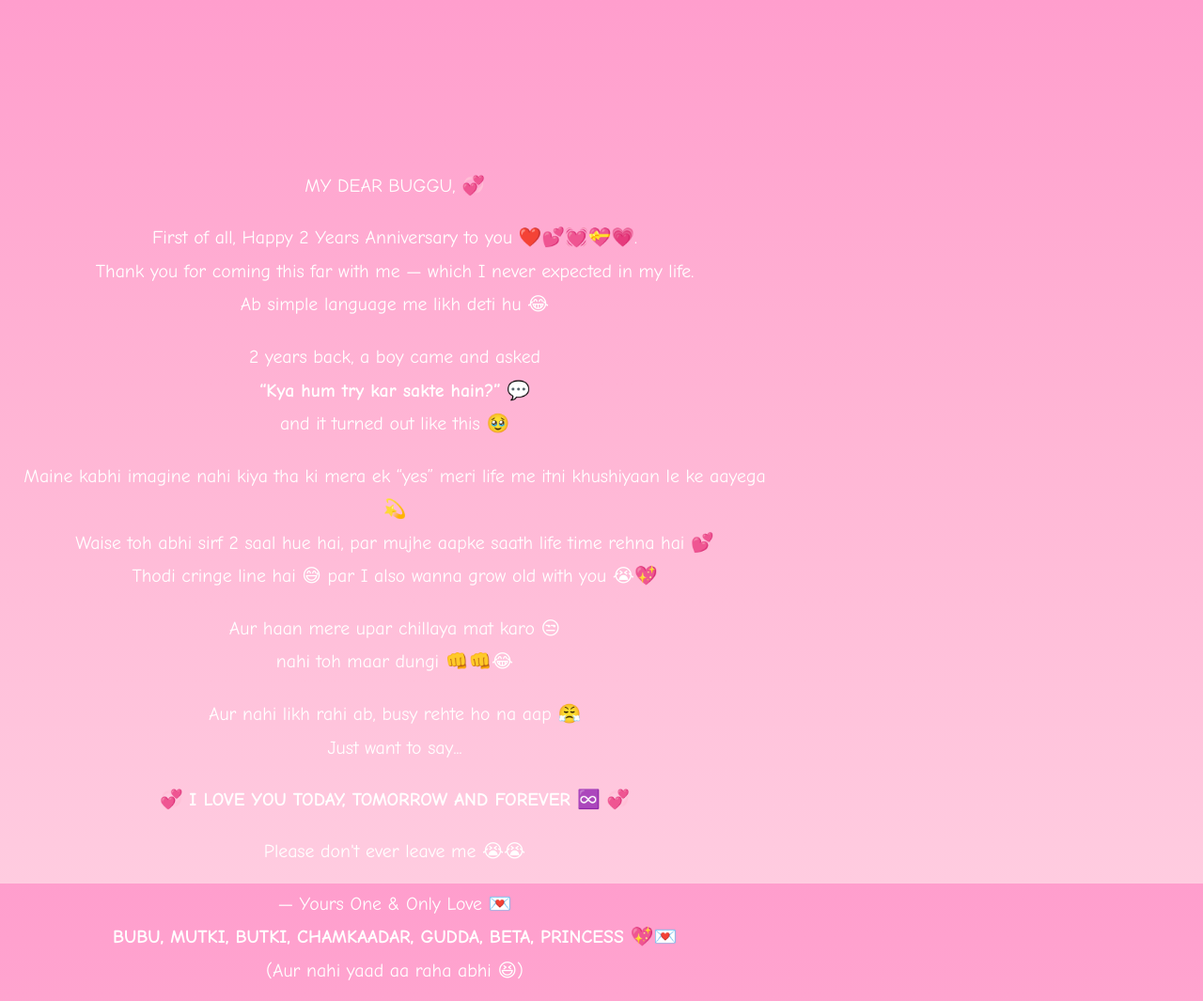
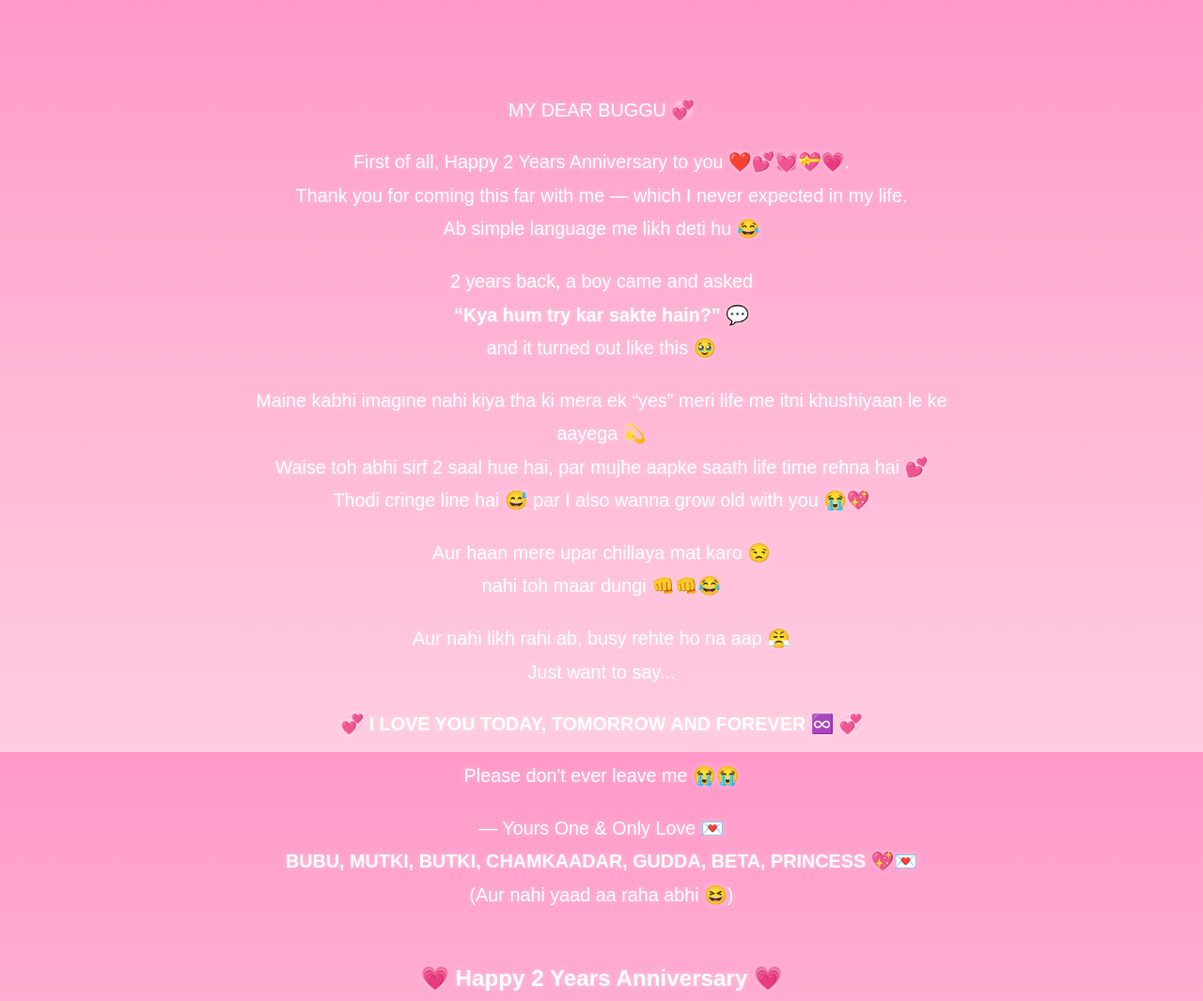
Before and after one commit to bubu-buggu/anniversary-website, a plain HTML site: page message.html in a window 1280 px wide. Shown: the top 1065 px of the page at 94% size. Drawn offline with Linux system fonts and the light colour scheme.

Commit message:
Update message.html

```diff
--- a/message.html
+++ b/message.html
@@ -7,78 +7,81 @@
   <link rel="stylesheet" href="style.css" />
   <style>
     body {
-      background: linear-gradient(to bottom, #ff9ecd, #ffb6d5, #ffcce0);
-      font-family: "Comic Sans MS", cursive, sans-serif;
+      background: linear-gradient(to bottom, #ff99c8, #ffb6d5, #ffcce0);
+      font-family: "Poppins", sans-serif;
       color: white;
       text-align: center;
       margin: 0;
       padding: 0;
-      overflow-y: auto;
+      overflow-y: auto; /* allows full scrolling */
       min-height: 100vh;
     }
 
     .message-container {
-      margin-top: 140px; /* ensures full message is visible */
-      margin-bottom: 100px;
-      padding: 20px;
+      padding: 80px 20px 120px; /* top and bottom padding for mobile view */
       width: 90%;
       max-width: 800px;
+      margin: 0 auto;
       line-height: 1.8;
       font-size: 18px;
+      text-shadow: 0 0 6px rgba(255,255,255,0.4);
       animation: fadeIn 2s ease-in-out;
     }
 
+    p {
+      margin-bottom: 18px;
+    }
+
     .footer {
-      margin-top: 60px;
+      margin-top: 50px;
+      font-size: 22px;
       font-weight: bold;
-      font-size: 22px;
+      animation: pulse 2s infinite;
     }
 
     @keyframes fadeIn {
-      from {
-        opacity: 0;
-        transform: translateY(-20px);
-      }
-      to {
-        opacity: 1;
-        transform: translateY(0);
-      }
+      from { opacity: 0; transform: translateY(-20px); }
+      to { opacity: 1; transform: translateY(0); }
     }
 
-    html {
-      scroll-behavior: smooth;
+    @keyframes pulse {
+      0% { transform: scale(1); }
+      50% { transform: scale(1.1); }
+      100% { transform: scale(1); }
     }
+
+    html { scroll-behavior: smooth; }
   </style>
 </head>
 <body>
   <div class="message-container">
-    <p>MY DEAR BUGGU, 💞</p>
+    <p>MY DEAR BUGGU 💞</p>
 
     <p>
-      First of all, Happy 2 Years Anniversary to you ❤️💕💓💝💗. <br />
-      Thank you for coming this far with me — which I never expected in my life. <br />
+      First of all, Happy 2 Years Anniversary to you ❤️💕💓💝💗.<br>
+      Thank you for coming this far with me — which I never expected in my life.<br>
       Ab simple language me likh deti hu 😂
     </p>
 
     <p>
-      2 years back, a boy came and asked <br />
-      <b>“Kya hum try kar sakte hain?”</b> 💬 <br />
+      2 years back, a boy came and asked<br>
+      <b>“Kya hum try kar sakte hain?”</b> 💬<br>
       and it turned out like this 🥹
     </p>
 
     <p>
-      Maine kabhi imagine nahi kiya tha ki mera ek “yes” meri life me itni khushiyaan le ke aayega 💫 <br />
-      Waise toh abhi sirf 2 saal hue hai, par mujhe aapke saath life time rehna hai 💕 <br />
+      Maine kabhi imagine nahi kiya tha ki mera ek “yes” meri life me itni khushiyaan le ke aayega 💫<br>
+      Waise toh abhi sirf 2 saal hue hai, par mujhe aapke saath life time rehna hai 💕<br>
       Thodi cringe line hai 😅 par I also wanna grow old with you 😭💖
     </p>
 
     <p>
-      Aur haan mere upar chillaya mat karo 😒 <br />
+      Aur haan mere upar chillaya mat karo 😒<br>
       nahi toh maar dungi 👊👊😂
     </p>
 
     <p>
-      Aur nahi likh rahi ab, busy rehte ho na aap 😤 <br />
+      Aur nahi likh rahi ab, busy rehte ho na aap 😤<br>
       Just want to say...
     </p>
 
@@ -89,8 +92,8 @@
     <p>Please don't ever leave me 😭😭</p>
 
     <p>
-      — Yours One & Only Love 💌 <br />
-      <b>BUBU, MUTKI, BUTKI, CHAMKAADAR, GUDDA, BETA, PRINCESS 💖💌</b> <br />
+      — Yours One & Only Love 💌<br>
+      <b>BUBU, MUTKI, BUTKI, CHAMKAADAR, GUDDA, BETA, PRINCESS 💖💌</b><br>
       (Aur nahi yaad aa raha abhi 😆)
     </p>
 
```
